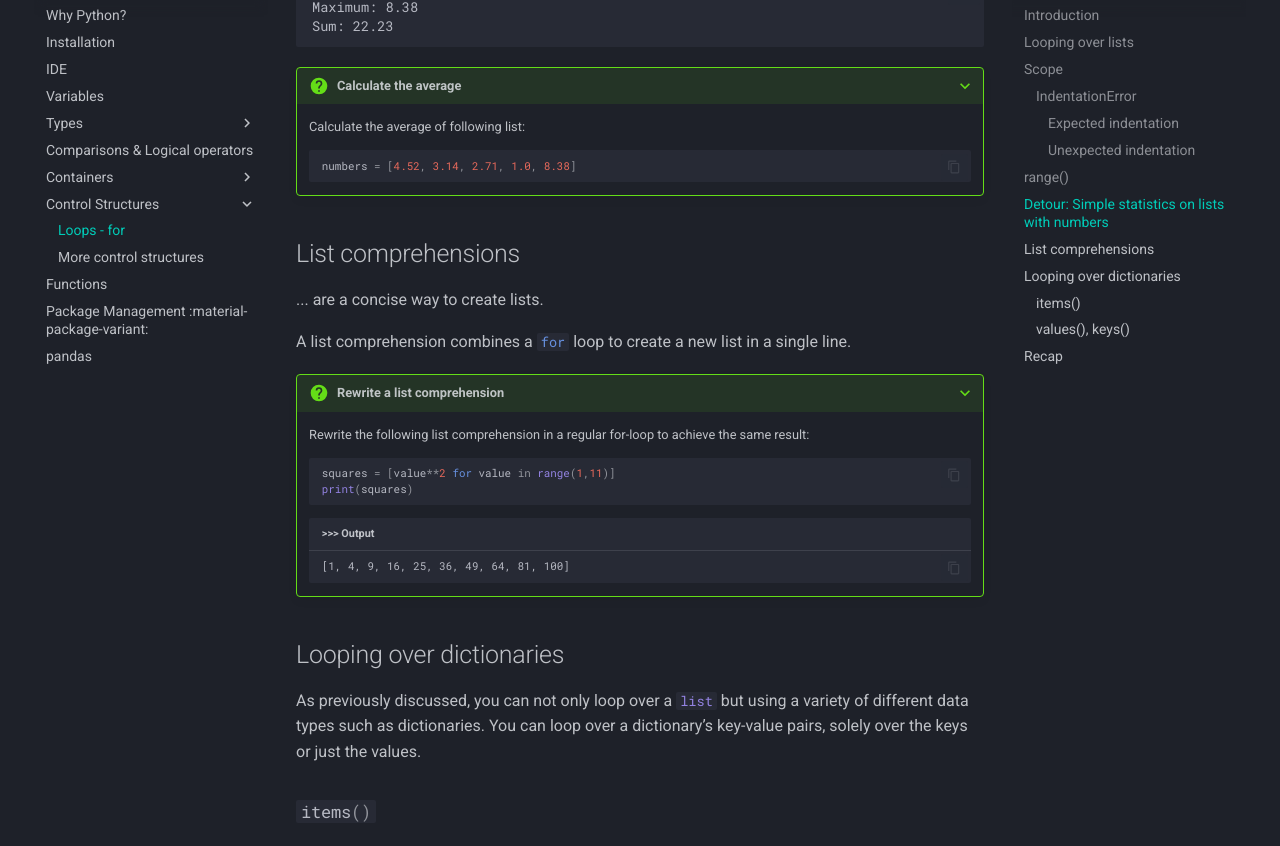
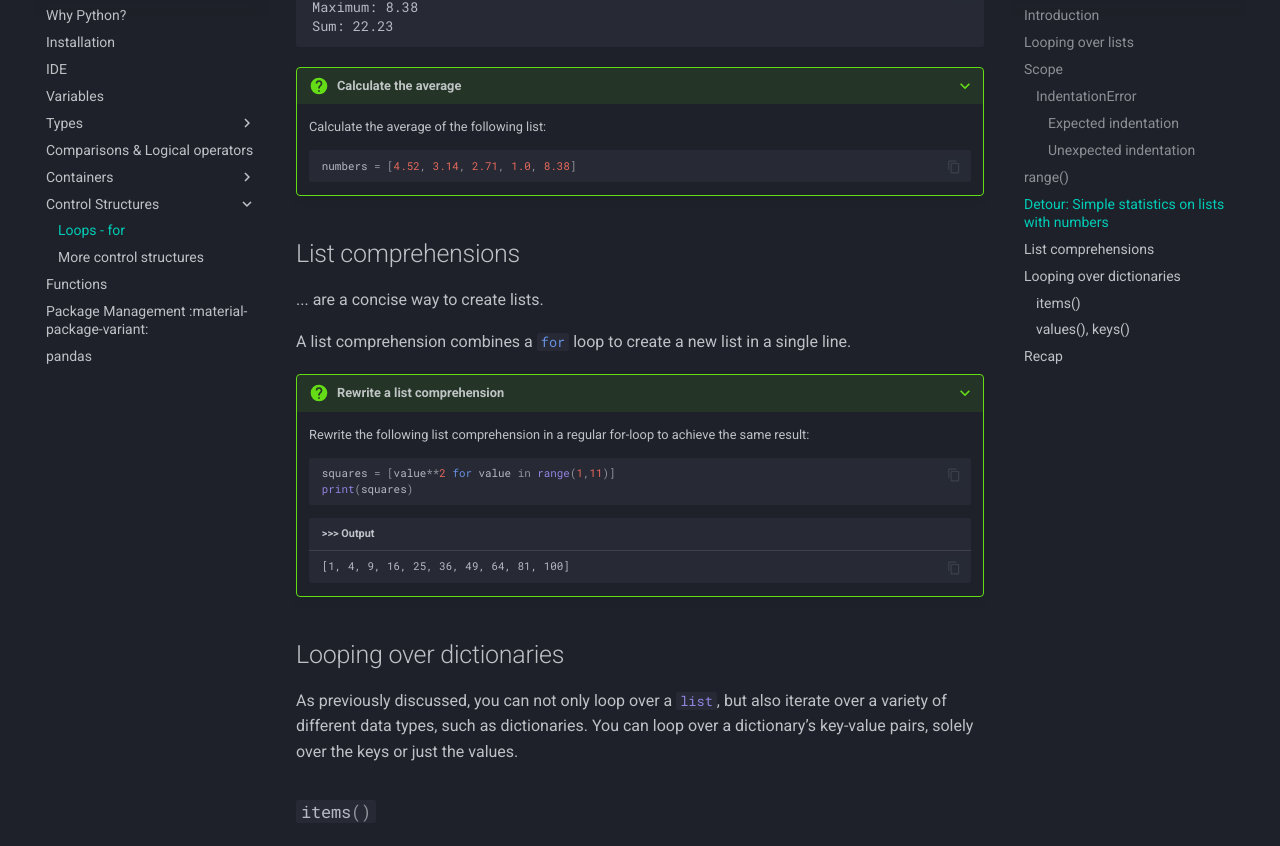
Before and after one commit to mciwing/mciwing.github.io, an MkDocs documentation site: the page built from docs/python/control-structures/for.md, in a window 1280 px wide and 1400 px high, scrolled down 4135 px. Shown: the part 141-987 px from the top of the window. Built offline with MkDocs 1.6.1 and Material for MkDocs 9.7.7, drawn with Linux system fonts in a browser that asks for light colours; comment, search, counter and statistics services are not loaded.

Commit message:
docs: corrections in `Loops` section (Python Crash Course)

````diff
--- a/docs/python/control-structures/for.md
+++ b/docs/python/control-structures/for.md
@@ -213,7 +213,7 @@ Sum: 22.23
 
 ???+ question "Calculate the average"
 
-    Calculate the average of following list:
+    Calculate the average of the following list:
     ```py
     numbers = [4.52, 3.14, 2.71, 1.0, 8.38]
     ```
@@ -242,8 +242,8 @@ a single line.
 
 ## Looping over dictionaries
 
-As previously discussed, you can not only loop over a `#!python list` but
-using a variety of different data types such as dictionaries.
+As previously discussed, you can not only loop over a `#!python list`, but
+also iterate over a variety of different data types, such as dictionaries.
 You can loop over a dictionary’s key-value pairs, solely over the keys
 or just the values.
 
````
